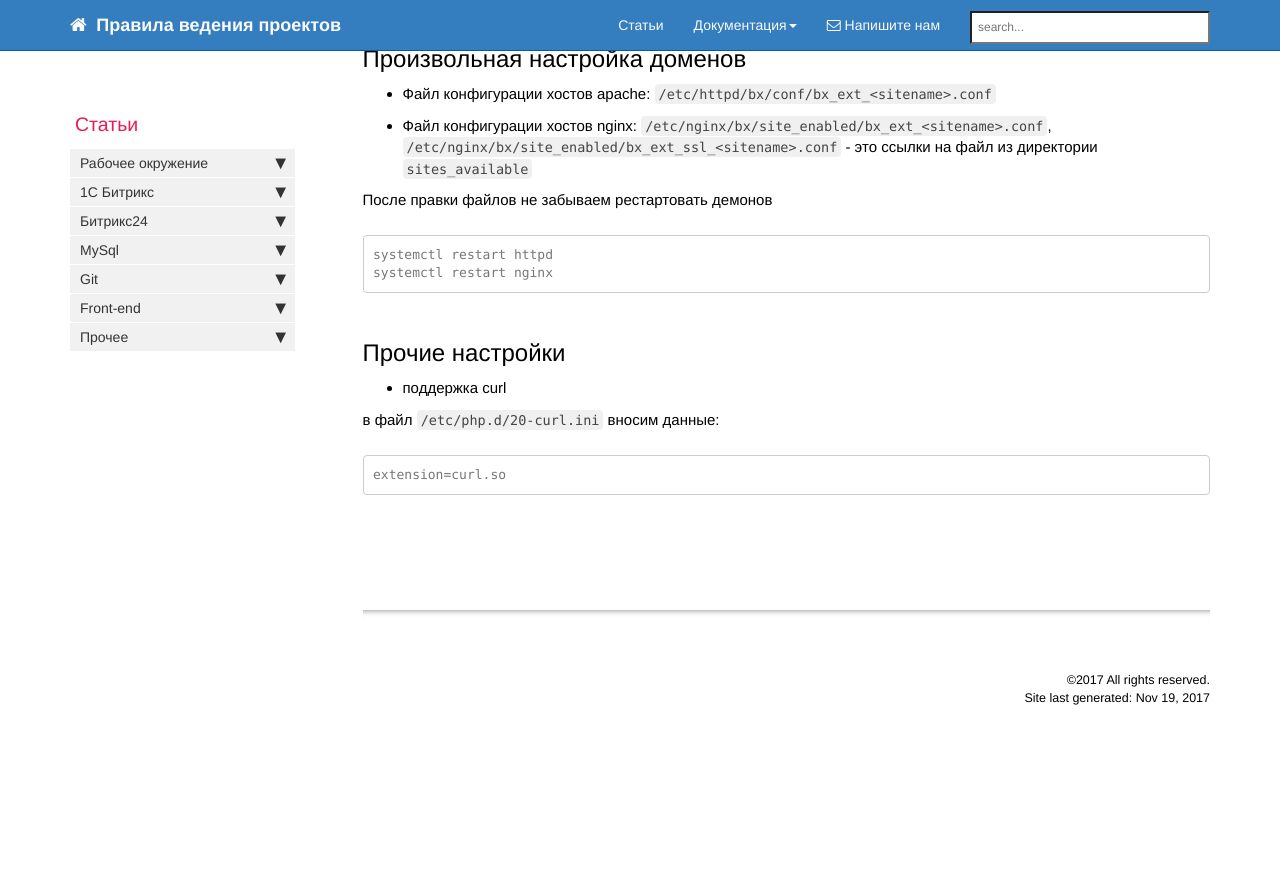
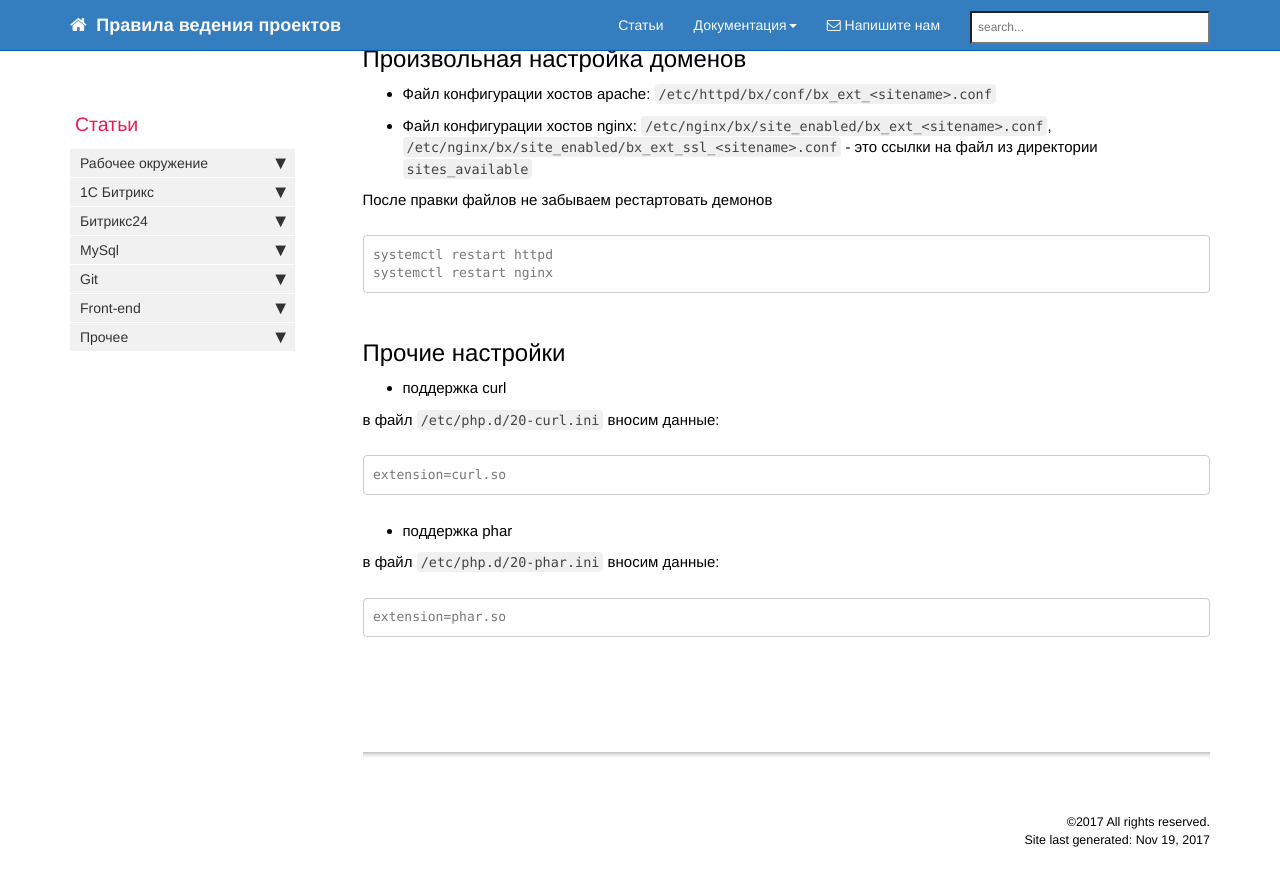
Before and after one commit to gdecider/gdecider.github.io, a Jekyll site: the page built from pages/articles/articles-env-bitrix-vm-fast-setup-vds.md, in a window 1280 px wide and 900 px high, scrolled down 647 px. Shown: the top 886 px of the window. Built offline with Jekyll 4.4.1, drawn with Linux system fonts in a browser that asks for light colours; nearby versions of some CDN libraries; comment, search, counter and statistics services are not loaded; before the commit the page ends 1405 px from its top, so only the background shows below that.

Commit message:
Update articles-env-bitrix-vm-fast-setup-vds.md

````diff
--- a/pages/articles/articles-env-bitrix-vm-fast-setup-vds.md
+++ b/pages/articles/articles-env-bitrix-vm-fast-setup-vds.md
@@ -47,3 +47,11 @@ systemctl restart nginx
 ```
 extension=curl.so
 ```
+
+* поддержка phar
+
+в файл ```/etc/php.d/20-phar.ini``` вносим данные:
+
+```
+extension=phar.so
+```
````
